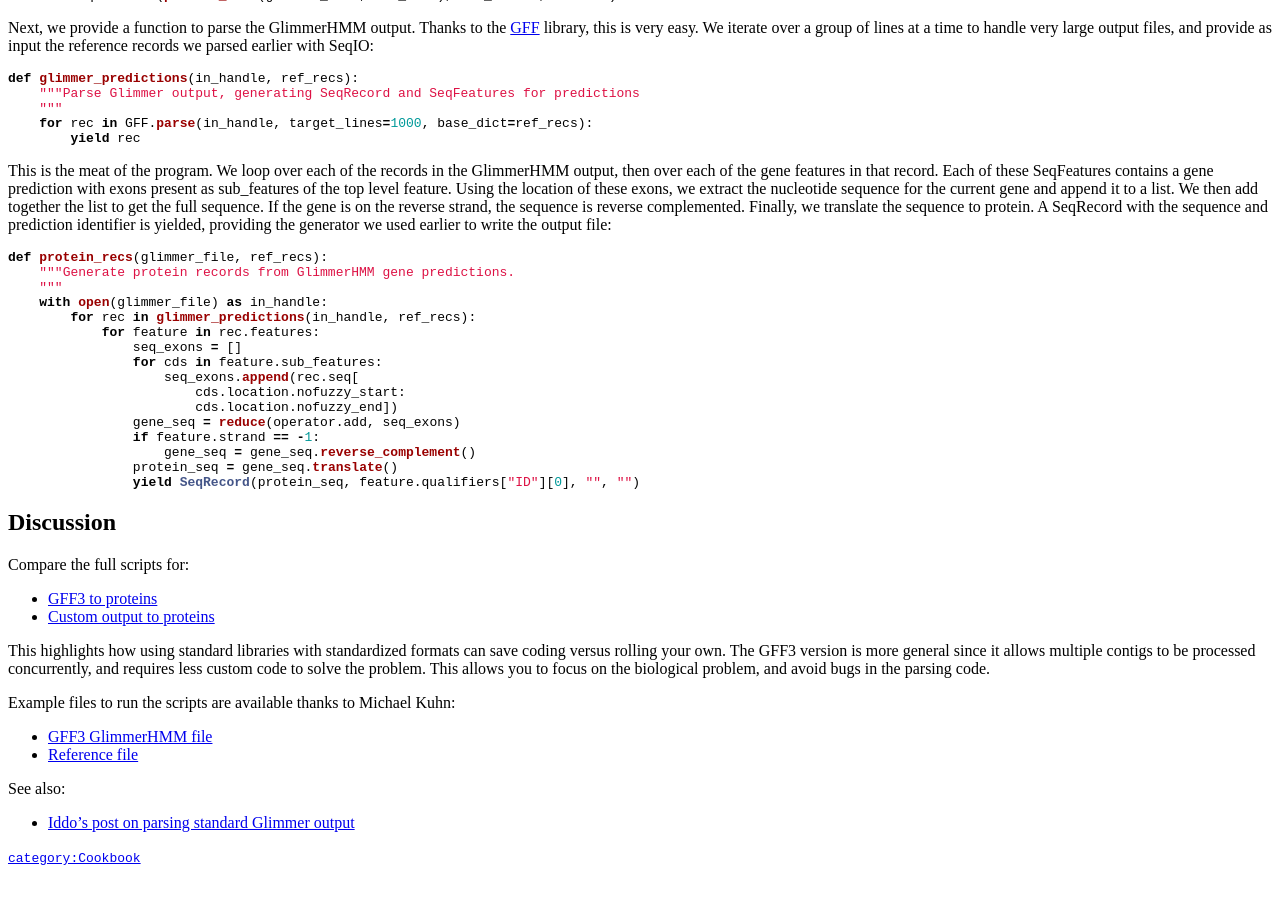
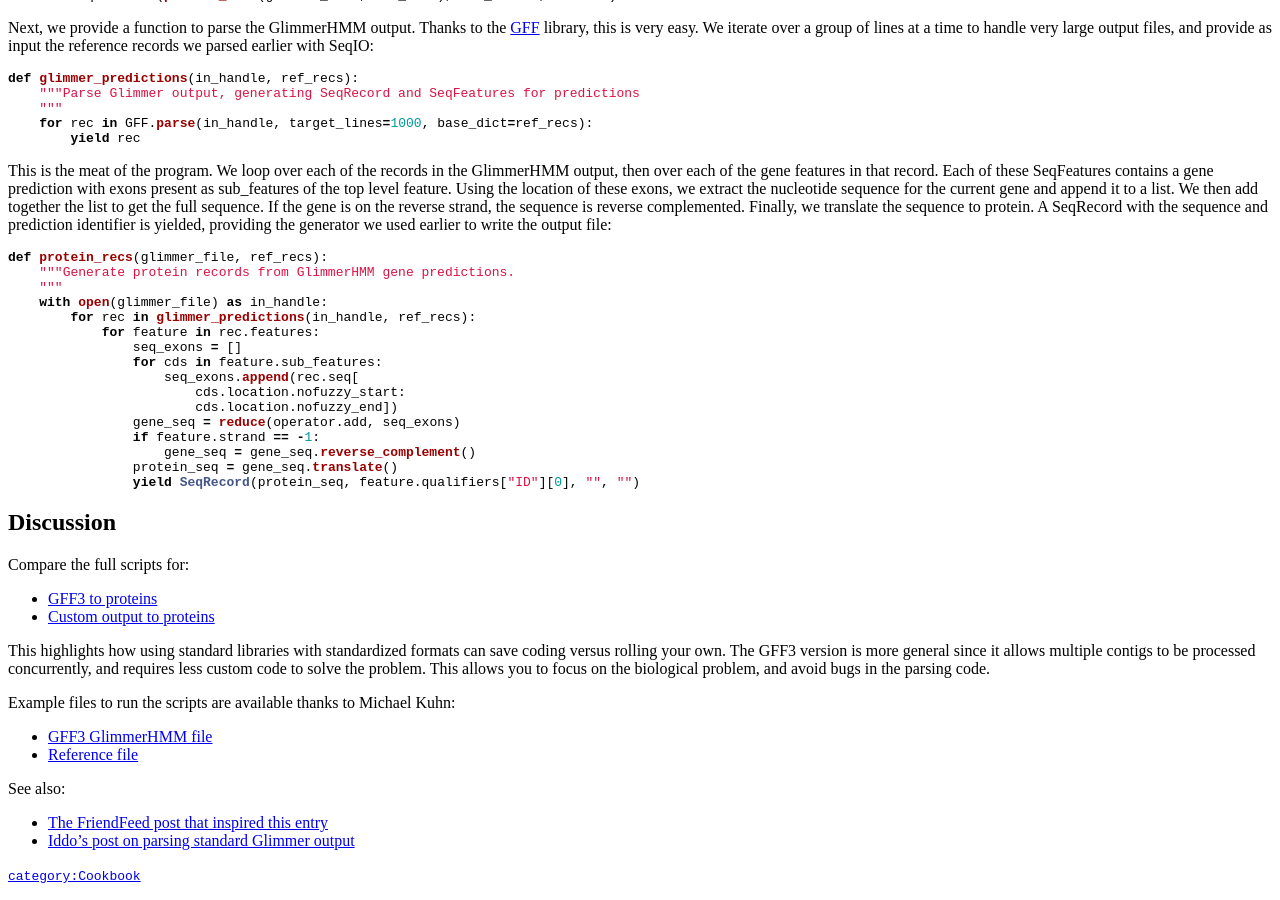
Before and after one commit to biopython/biopython.github.io, a Jekyll site: the page built from wiki/Gene_predictions_to_protein_sequences.md, in a window 1280 px wide and 900 px high, scrolled down 603 px. Built offline with Jekyll 4.4.1, drawn with Linux system fonts in a browser that asks for light colours.

Commit message:
/* Discussion */

```diff
--- a/wiki/Gene_predictions_to_protein_sequences.md
+++ b/wiki/Gene_predictions_to_protein_sequences.md
@@ -120,6 +120,8 @@ Example files to run the scripts are available thanks to Michael Kuhn:
 
 See also:
 
+-   [The FriendFeed post that inspired this
+    entry](http://friendfeed.com/the-life-scientists/553c495e/does-anyone-know-how-to-take-gff3-file-gene)
 -   [Iddo's post on parsing standard Glimmer
     output](http://bytesizebio.net/index.php/2009/10/29/short-bioinformatics-hacks-glimmer-splitter/)
 
```
Also changed, not shown: 1 other file.
